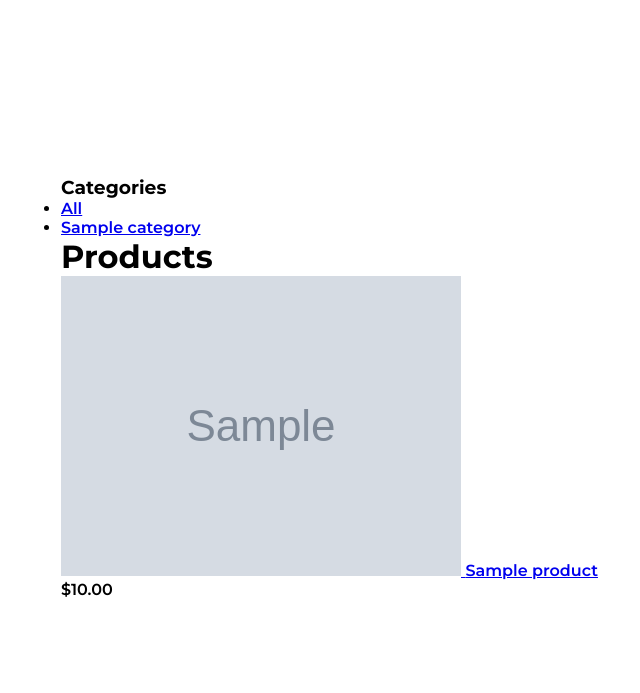
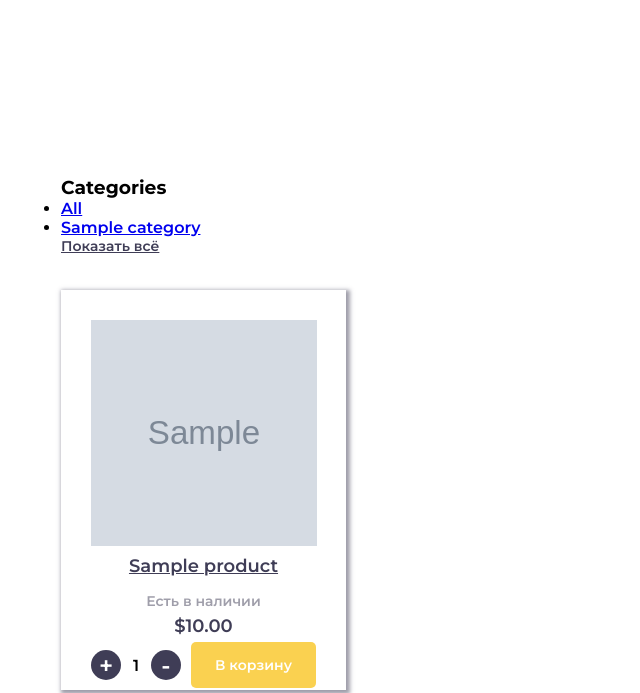
Before and after one commit to ReF01L/dziva, a Django app: page / in a window 1280 px wide. Shown: the part 406-1099 px from the top of the page, without its empty margins (9-649 px from the left). Before the commit the page ends 1003 px from the top, so only its background shows below. Run offline with Django 3.2, Linux system fonts and the light colour scheme; tables that the repository leaves empty hold one stand-in row (values such as "Sample post"); grey boxes marked "Sample" are stand-in pictures; style sheets or scripts are compiled from the project's sources.

Commit message:
Create list page

```diff
--- /dev/null
+++ b/shop/static/js/stepper.js
@@ -0,0 +1,24 @@
+let value_items = [];
+
+(() => {
+    document.querySelectorAll('.stepper-value').forEach(item => {
+        item.innerText = '1';
+        value_items.push({el: item, count: 1})
+    });
+})()
+
+const step = (event, add = true) => {
+    let sender = event.target || event.srcElement
+    let product_id = parseInt(sender.parentElement.id.match(/\d+/));
+    let elem = document.querySelector(`#counter-${product_id}`);
+    let index = value_items.map(item => item.el).indexOf(elem)
+    if (add) {
+        if (value_items[index].count < 50)
+            value_items[index].count++;
+    }
+    else {
+        if (value_items[index].count > 1)
+            value_items[index].count--;
+    }
+    elem.innerText = value_items[index].count;
+}
--- a/shop/static/scss/list.css
+++ b/shop/static/scss/list.css
@@ -1,3 +1,105 @@
-
+.list {
+  display: flex;
+  flex-direction: column;
+}
+.list-show {
+  font-size: 14px;
+  color: #3F3D56;
+  font-weight: 400;
+  text-decoration: underline;
+  margin-right: auto;
+}
+.list-show:hover {
+  cursor: pointer;
+}
+.list__cards {
+  margin-top: 35px;
+  display: flex;
+  justify-content: space-between;
+  align-items: center;
+  flex-wrap: wrap;
+  width: 100%;
+}
+.list__card {
+  max-width: 285px;
+  height: 400px;
+  display: flex;
+  flex-direction: column;
+  align-items: center;
+  padding: 30px;
+  background: #FFFFFF;
+  box-shadow: 2px 2px 4px 2px rgba(63, 61, 86, 0.5);
+  margin: 0;
+}
+.list__card:nth-child(3n+2) {
+  margin: 10px 127px;
+}
+.list__card-image {
+  width: 226px;
+  height: 226px;
+}
+.list__card-name {
+  color: #3F3D56;
+  font-weight: 600;
+  font-size: 18px;
+  margin: 5px auto 15px;
+}
+.list__card-available {
+  color: rgba(63, 61, 86, 0.5);
+  font-size: 14px;
+  margin-bottom: 5px;
+}
+.list__card-price {
+  font-size: 18px;
+  color: #3F3D56;
+}
+.list__card__bottom {
+  display: flex;
+  justify-content: space-between;
+  align-items: center;
+  width: 100%;
+  padding: 5px 0;
+}
+.list__card__bottom .stepper {
+  display: flex;
+  justify-content: space-between;
+  align-items: center;
+  width: 90px;
+}
+.list__card__bottom .stepper-add, .list__card__bottom .stepper-min {
+  font-weight: 600;
+  font-size: 24px;
+  background: #3F3D56;
+  color: #FFFFFF;
+  width: 30px;
+  height: 30px;
+  border-radius: 50%;
+  text-align: center;
+  display: flex;
+  justify-content: center;
+  align-items: center;
+  border: none;
+  outline: none;
+}
+.list__card__bottom .stepper-add:hover, .list__card__bottom .stepper-min:hover {
+  cursor: pointer;
+}
+.list__card__bottom-btn {
+  color: #FFFFFF;
+  background: #FAD150;
+  border-radius: 5px;
+  padding: 14px;
+  width: 125px;
+  font-weight: 600;
+  font-size: 14px;
+  text-align: center;
+  transition: 0.3s;
+}
+.list__card__bottom-btn:hover {
+  cursor: pointer;
+  background: #3F3D56;
+  color: #FFFFFF;
+  transition: 0.3s;
+}
 
 /*# sourceMappingURL=list.css.map */
--- a/shop/static/scss/list.scss
+++ b/shop/static/scss/list.scss
@@ -3,3 +3,123 @@ $dark: #3F3D56;
 $white: #FFFFFF;
 $gray: rgba(63, 61, 86, 0.5);
 $light_yellow: rgba(250, 209, 80, 0.3);
+
+.list {
+  display: flex;
+  flex-direction: column;
+
+  &-title {
+
+  }
+
+  &-show {
+    font-size: 14px;
+    color: $dark;
+    font-weight: 400;
+    text-decoration: underline;
+    margin-right: auto;
+
+    &:hover {
+      cursor: pointer;
+    }
+  }
+
+  &__cards {
+    margin-top: 35px;
+    display: flex;
+    justify-content: space-between;
+    align-items: center;
+    flex-wrap: wrap;
+    width: 100%;
+  }
+
+  &__card {
+    max-width: 285px;
+    height: 400px;
+    display: flex;
+    flex-direction: column;
+    align-items: center;
+    padding: 30px;
+    background: $white;
+    box-shadow: 2px 2px 4px 2px rgba(63, 61, 86, 0.5);
+    margin: 0;
+    &:nth-child(3n+2) {
+      margin: 10px 127px;
+    }
+    &-image {
+      width: 226px;
+      height: 226px;
+    }
+    &-name {
+      color: $dark;
+      font-weight: 600;
+      font-size: 18px;
+      margin: 5px auto 15px;
+    }
+    &-available {
+      color: $gray;
+      font-size: 14px;
+      margin-bottom: 5px;
+    }
+    &-price {
+      font-size: 18px;
+      color: $dark;
+    }
+    &__bottom {
+      display: flex;
+      justify-content: space-between;
+      align-items: center;
+      width: 100%;
+      padding: 5px 0;
+      & .stepper {
+        display: flex;
+        justify-content: space-between;
+        align-items: center;
+        width: 90px;
+        &-add, &-min {
+          font-weight: 600;
+          font-size: 24px;
+          background: $dark;
+          color: $white;
+          width: 30px;
+          height: 30px;
+          border-radius: 50%;
+          text-align: center;
+          display: flex;
+          justify-content: center;
+          align-items: center;
+          border: none;
+          outline: none;
+          &:hover {
+            cursor: pointer;
+          }
+        }
+
+        &-value {
+
+        }
+
+        &-min {
+
+        }
+      }
+      &-btn {
+        color: $white;
+        background: $yellow;
+        border-radius: 5px;
+        padding: 14px;
+        width: 125px;
+        font-weight: 600;
+        font-size: 14px;
+        text-align: center;
+        transition: 0.3s;
+        &:hover {
+          cursor: pointer;
+          background: $dark;
+          color: $white;
+          transition: 0.3s;
+        }
+      }
+    }
+  }
+}
--- a/shop/templates/shop/products/list.html
+++ b/shop/templates/shop/products/list.html
@@ -4,11 +4,11 @@
     {% if category %}{{ category.name }}{% else %}Products{% endif %}
 {% endblock %}
 {% block styles %}
-    <link rel="stylesheet" href="{% static "scss/list.css" %}">
+    <link href="{% static "scss/list.css" %}" rel="stylesheet">
 {% endblock %}
 {% block content %}
     {#  TODO: Сделать красивый сайдбар  #}
-    <div id="sidebar">
+    <div>
         <h3>Categories</h3>
         <ul>
             <li {% if not category %}class="selected"{% endif %}>
@@ -21,18 +21,36 @@
             {% endfor %}
         </ul>
     </div>
-    <div id="main" class="product-list">
-        <h1>{% if category %}{{ category.name }}{% else %}Products{% endif %}</h1>
+    <div class="list">
+        <h1 class="list-title">{% if category %}{{ category.name }}{% endif %}</h1>
+        <span class="list-show">Показать всё</span>
+        <div class="list__cards">
             {% for product in products %}
-            <div class="item">
+                <div class="list__card">
                     <a href="{{ product.get_absolute_url }}">
-                    <img src="
-                            {% if product.image %}{{ product.image.url }}{% else %}{% static "img/no_image.png" %}{% endif %}">
+                        <img class="list__card-image"
+                             src="{% if product.image %}{{ product.image.url }}{% else %}{% static "img/no_image.png" %}{% endif %}"
+                             alt="Product image">
                     </a>
-                <a href="{{ product.get_absolute_url }}">{{ product.name }}</a>
-                <br>
-                ${{ product.price }}
+                    <a class="list__card-name" href="{{ product.get_absolute_url }}">{{ product.name }}</a>
+                    <span class="list__card-available">
+                    {% if product.available %}Есть в наличии
+                    {% else %}Нет в наличии{% endif %}
+                </span>
+                    <span class="list__card-price">${{ product.price }}</span>
+                    <div class="list__card__bottom">
+                        <div class="stepper" id="stepper-{{ product.id }}">
+                            <button class="stepper-add" onclick="step(event, true)">+</button>
+                            <span class="stepper-value" id="counter-{{ product.id }}"></span>
+                            <button class="stepper-min" onclick="step(event, false)">-</button>
+                        </div>
+                        <div class="list__card__bottom-btn">В корзину</div>
+                    </div>
                 </div>
             {% endfor %}
         </div>
+    </div>
+    {% block extrahead %}
+        <script type="text/javascript" src="{% static 'js/stepper.js' %}"></script>
+    {% endblock extrahead %}
 {% endblock %}
```
Also changed, not shown: 1 other file. Lines whose indentation alone changed are shown as unchanged.
